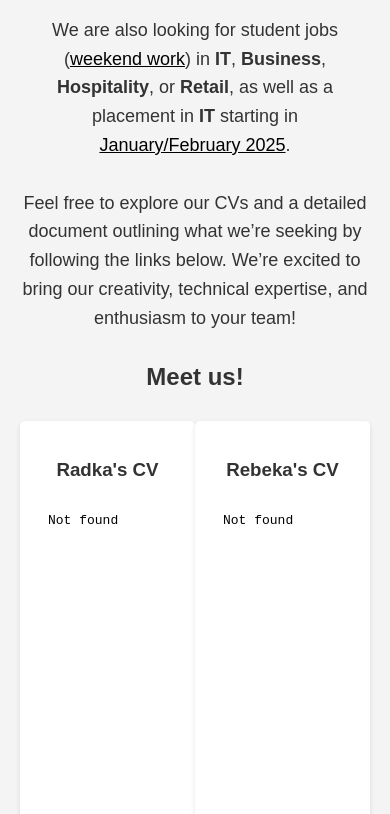
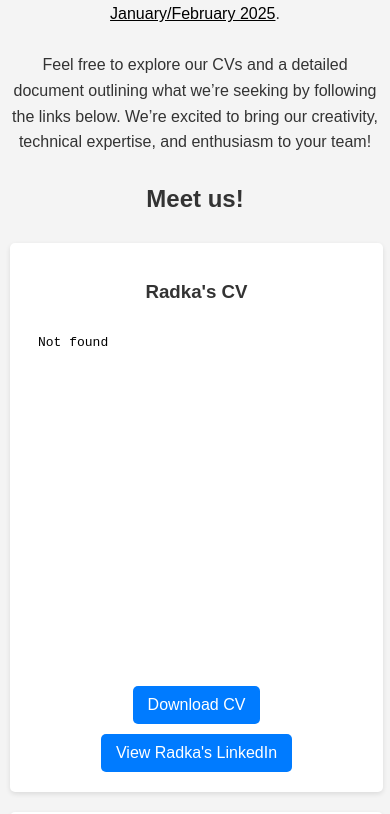
Before and after one commit to RadkaKotulak/Business-Card-WEB, a plain HTML site: page index.html in a window 390 px wide. Shown: the part 492-1306 px from the top of the page. Drawn offline with Linux system fonts and the light colour scheme.

Commit message:
Update index.html

```diff
--- a/index.html
+++ b/index.html
@@ -36,6 +36,7 @@
         }
         .cv-section {
             display: flex;
+            flex-wrap: wrap;
             justify-content: space-around;
             margin-top: 30px;
         }
@@ -47,6 +48,7 @@
             width: 45%;
             text-align: center;
             transition: transform 0.3s, box-shadow 0.3s; /* Smooth transition */
+            margin-bottom: 20px;
         }
         .cv:hover {
             transform: translateY(-5px); /* Lift effect */
@@ -54,7 +56,7 @@
         }
         iframe {
             width: 100%;
-            height: 600px; /* Increased height */
+            height: 500px; /* Adjusted height for mobile */
             border: none;
             border-radius: 5px;
         }
@@ -73,6 +75,39 @@
         .center {
             text-align: center; /* Center text */
             margin-top: 30px; /* Space above the heading */
+        }
+
+        /* Mobile Styles */
+        @media (max-width: 768px) {
+            .cv-section {
+                flex-direction: column;
+                align-items: center;
+            }
+            .cv {
+                width: 90%; /* Full width on mobile */
+            }
+            iframe {
+                height: 400px; /* Adjusted height for mobile */
+            }
+        }
+
+        @media (max-width: 480px) {
+            body {
+                padding: 10px;
+            }
+            header {
+                padding: 15px;
+                font-size: 18px;
+            }
+            .intro {
+                font-size: 16px;
+            }
+            h2 {
+                font-size: 24px;
+            }
+            iframe {
+                height: 350px; /* Adjusted height for smaller mobile screens */
+            }
         }
     </style>
 </head>
```
